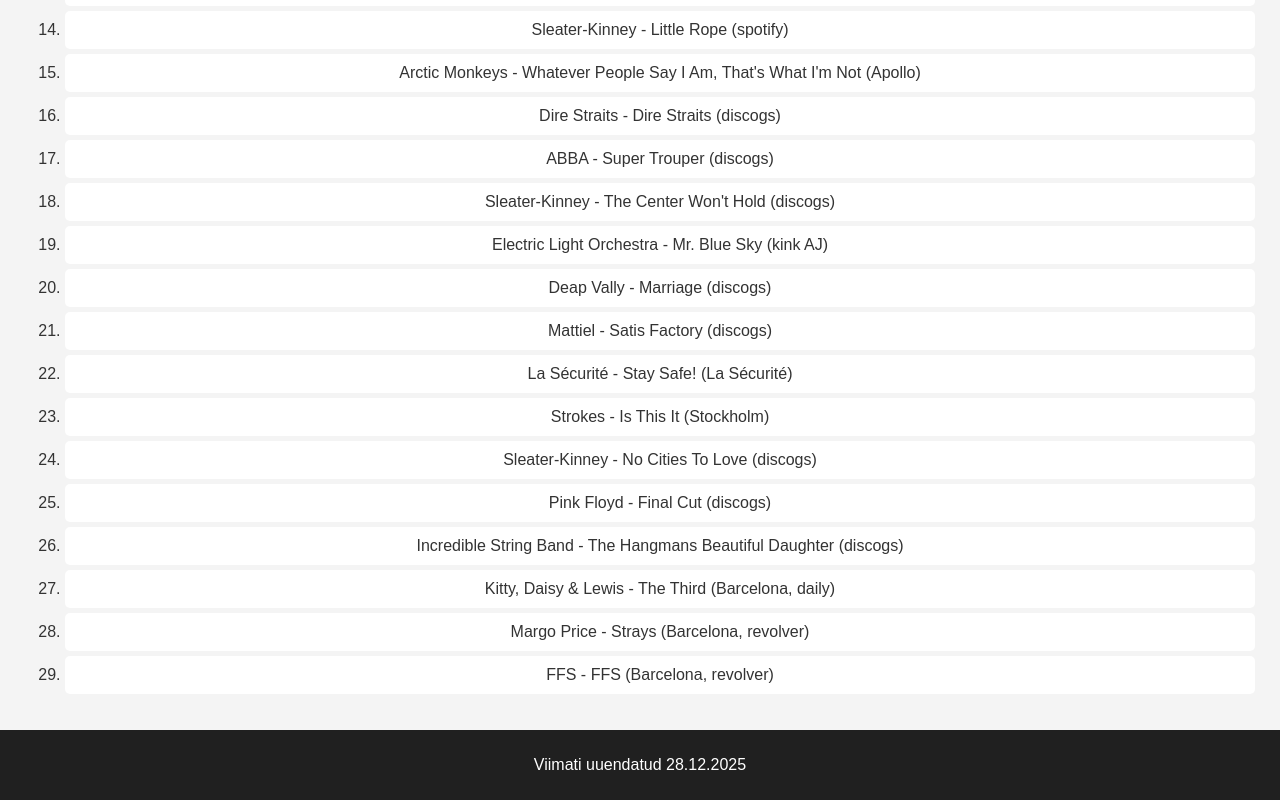
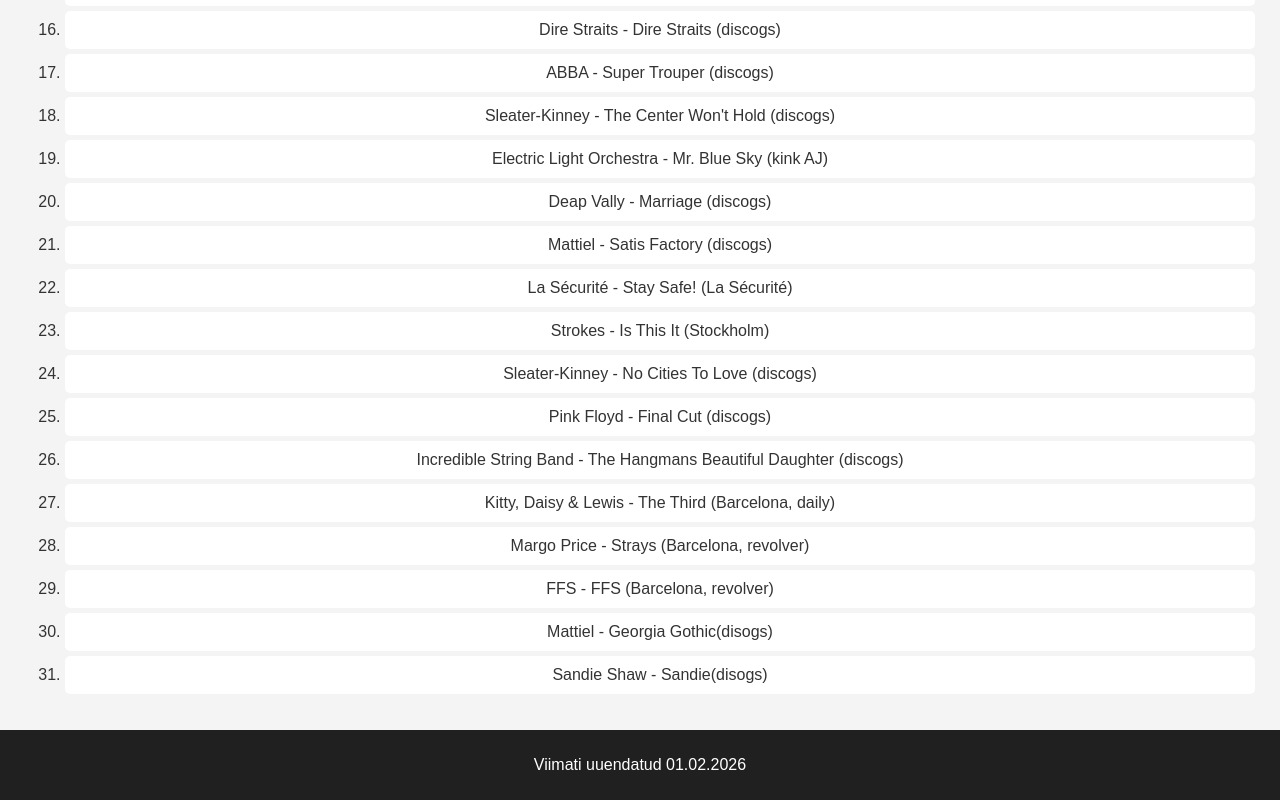
Before and after one commit to JJoks/Vinyl, a plain HTML site: page index.html in a window 1280 px wide. Shown: the part 2184-2984 px from the top of the page. Drawn offline with Linux system fonts and the light colour scheme.

Commit message:
Update index.html

```diff
--- a/index.html
+++ b/index.html
@@ -30,7 +30,6 @@
             <li>Leonard Cohen - Popular Problems</li>
             <li>Low Cut Connie - Dirty Pictures Part 1</li>
             <li>Mattiel - Mattiel</li>
-            <li>Mattiel - Georgia Gothic</li>
             <li>New Order - Music Complete</li>
             <li>Pet Shop Boys - Bilingual</li>
             <li>Pet Shop Boys - Yes</li>
@@ -38,7 +37,6 @@
             <li>Rammstein - Reise, Reise</li>
             <li>Rolling Stones - On Air</li>
             <li>Rolling Stones - Bridges To Babylon</li>
-            <li>Sandie Shaw - Sandie</li>
             <li>Self Esteem - Prioritise Pleasure</li>
             <li>Strokes - First Impressions Of Earth</li>
             <li>Temperance movement - Temperance movement</li>
@@ -75,14 +73,16 @@
             <li>Strokes - Is This It (Stockholm)</li>
             <li>Sleater-Kinney - No Cities To Love (discogs)</li>
             <li>Pink Floyd - Final Cut (discogs)</li>
-           <li>Incredible String Band - The Hangmans Beautiful Daughter (discogs)</li>
+            <li>Incredible String Band - The Hangmans Beautiful Daughter (discogs)</li>
             <li>Kitty, Daisy & Lewis - The Third (Barcelona, daily)</li>
             <li>Margo Price - Strays (Barcelona, revolver)</li>
             <li>FFS - FFS (Barcelona, revolver)</li>
+            <li>Mattiel - Georgia Gothic(disogs)</li>
+            <li>Sandie Shaw - Sandie(disogs)</li>
         </ol>
     </main>
     <footer>
-        <p>Viimati uuendatud 28.12.2025</p>
+        <p>Viimati uuendatud 01.02.2026</p>
     </footer>
 </body>
 </html>
```
